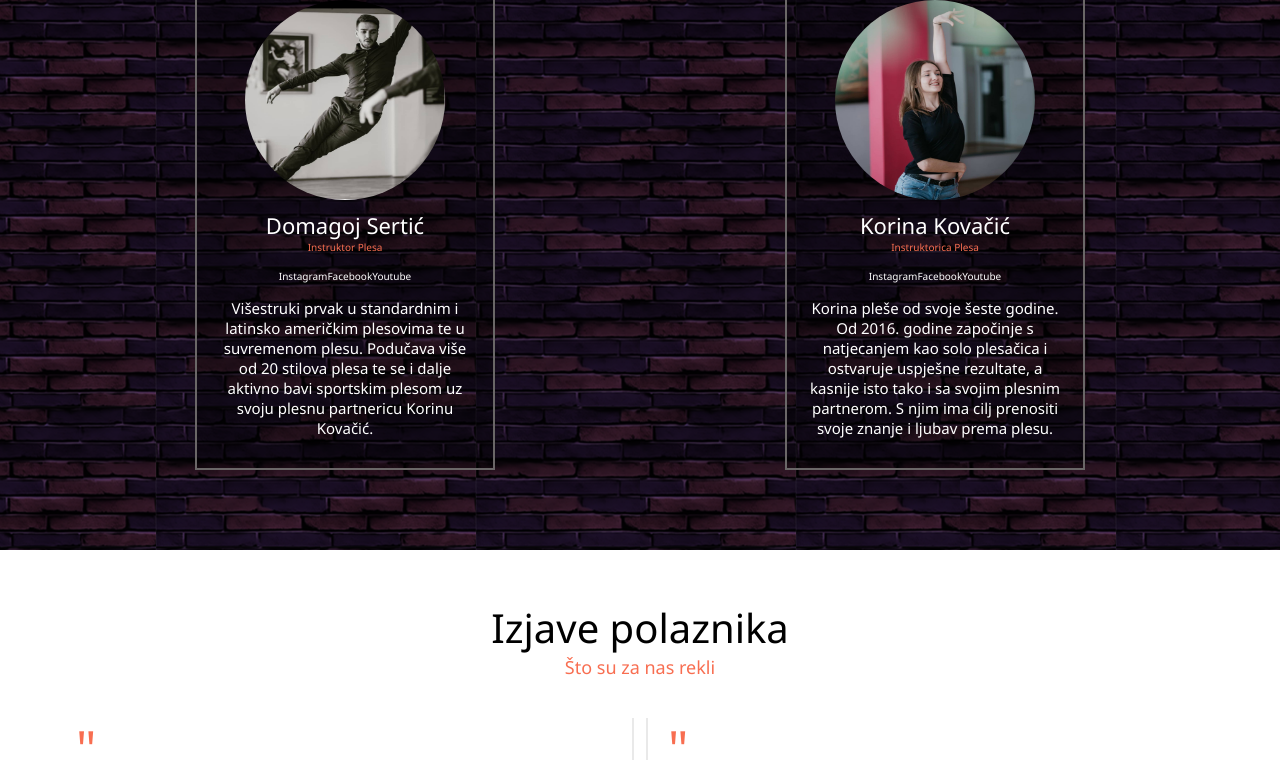
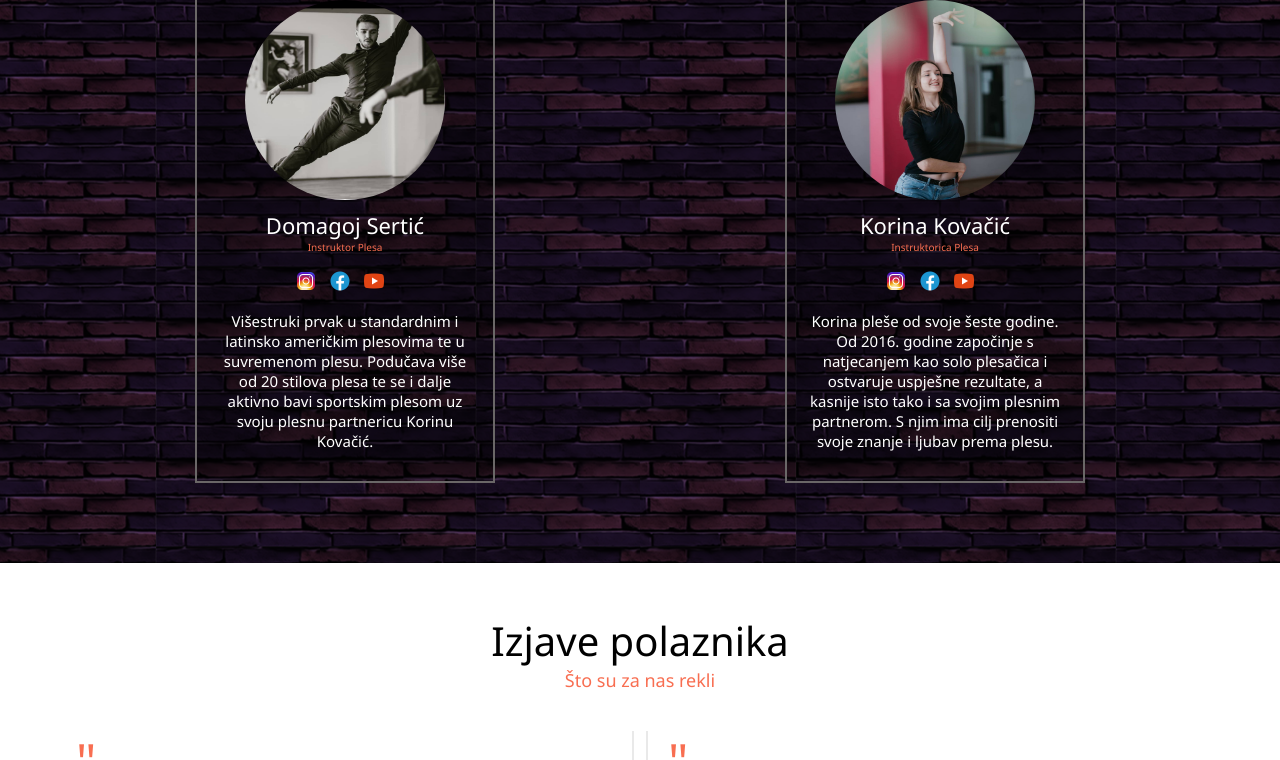
Before and after one commit to TomislavSertic/plesni_studio_ventus, a Next.js app: page /aboutus in a window 1280 px wide. Shown: the part 2040-2800 px from the top of the page. Built offline with nearby package versions, Linux system fonts and the light colour scheme.

Commit message:
improved instructor card,added social icons , fixed styles in navigation

```diff
--- a/components/Cards/InstructorCard.module.scss
+++ b/components/Cards/InstructorCard.module.scss
@@ -9,12 +9,49 @@
   text-align: center;
 }
 .image-container {
+  position: relative;
   border-radius: 50%;
   display: flex;
   justify-content: center;
   align-items: center;
+  width: 20rem;
+  margin: 0 auto;
+  cursor: pointer;
+  .plus-icon {
+    position: absolute;
+    left: 50%;
+    top: 50%;
+    transform: translate(-50%, -50%) scale(0);
+    z-index: 15;
+    path {
+      transition: 0.4s all;
+      fill: $color-light;
+    }
+  }
   img {
     border-radius: 50%;
+    position: relative;
+  }
+  &::before {
+    z-index: 20;
+    position: absolute;
+    content: "";
+    top: 0;
+    left: 0;
+    border-radius: 50%;
+    width: 100%;
+    height: 100%;
+    background: rgba($color-primary-300, 0.3);
+    transform: scale(0);
+    transition: 0.3s all;
+  }
+  &:hover {
+    &::before {
+      transform: scale(1);
+    }
+    .plus-icon {
+      transform: translate(-50%, -50%) scale(1);
+    }
   }
 }
 
@@ -28,6 +65,12 @@
 
 .socials {
   margin: 1.5rem 0;
+  span {
+    margin-right: 1rem;
+  }
+  img {
+    filter: grayscale(0.2);
+  }
 }
 .description {
   @include bodyFontRegular;
--- a/components/Cards/InstructorCard.tsx
+++ b/components/Cards/InstructorCard.tsx
@@ -3,20 +3,68 @@ import React from "react";
 import styles from "./InstructorCard.module.scss";
 
 import { IInstructorData } from "../../types/general";
+import { PlusIcon } from "../Icons/PlusIcon";
 export const InstructorCard: React.FC<{ instructorData: IInstructorData }> = ({
   instructorData,
 }) => {
   const { image, title, name, description, socials } = instructorData;
+  console.log(instructorData);
+  const renderSocialIcons = (social: { name: string; url: string }) => {
+    if (social.name.toLowerCase() === "facebook") {
+      return (
+        <a href={social.url} target="_blank" rel="noreferrer">
+          <Image
+            src="/icons/fb.png"
+            alt="facebook icon"
+            width={24}
+            height={24}
+          />
+        </a>
+      );
+    }
+    if (social.name.toLowerCase() === "instagram") {
+      return (
+        <a href={social.url} target="_blank" rel="noreferrer">
+          <Image
+            src="/icons/ig.png"
+            alt="instagram icon"
+            width={24}
+            height={24}
+          />
+        </a>
+      );
+    }
+    if (social.name.toLowerCase() === "youtube") {
+      return (
+        <a href={social.url} target="_blank" rel="noreferrer">
+          <Image
+            src="/icons/yt.png"
+            alt="youtube icon"
+            width={24}
+            height={24}
+          />
+        </a>
+      );
+    }
+    return <></>;
+  };
   return (
     <div className={styles["instructor-card"]}>
       <div className={styles["image-container"]}>
+        <span className={styles["plus-icon"]}>
+          <PlusIcon width={24} height={24} />
+        </span>
         <Image src={image} alt={name} width={200} height={200} />
       </div>
       <p className={styles["name"]}>{name}</p>
       <p className={styles["title"]}>{title}</p>
       <div className={styles["socials"]}>
         {socials.map((social) => {
-          return <span key={social.name + Math.random()}>{social.name}</span>;
+          return (
+            <span key={social.name + Math.random()}>
+              {renderSocialIcons(social)}
+            </span>
+          );
         })}
       </div>
       <div className={styles["description"]}>
--- a/components/Layout/Footer/FooterNav.tsx
+++ b/components/Layout/Footer/FooterNav.tsx
@@ -31,13 +31,15 @@ export const FooterNav = () => {
         <h2>O Nama</h2>
         <ul className={styles["footer-group__list"]}>
           <li>
-            <Link href="/">Naša Priča</Link>
+            <Link href="/aboutus">Naša Priča</Link>
           </li>
           <li>
-            <Link href="/">Tečajevi Plesanja</Link>
+            <Link href="/classes">Tečajevi Plesanja</Link>
           </li>
           <li>
-            <Link href="/">Zadovoljni Klijenti</Link>
+            <Link href="/aboutus#student-testimonials">
+              Zadovoljni Klijenti
+            </Link>
           </li>
         </ul>
       </div>
--- a/components/Layout/Navigation/Navigation.module.scss
+++ b/components/Layout/Navigation/Navigation.module.scss
@@ -78,3 +78,20 @@
     }
   }
 }
+@media (max-width: $breakpoint-mobile) {
+  .navigation {
+    padding: 1rem;
+  }
+  .contact {
+    padding-right: 0;
+    font-size: 1.1rem;
+    flex-wrap: wrap;
+    img {
+      width: 1.4rem;
+      height: 1.4rem;
+    }
+    .separator {
+      margin: 0 0.4rem;
+    }
+  }
+}
```
